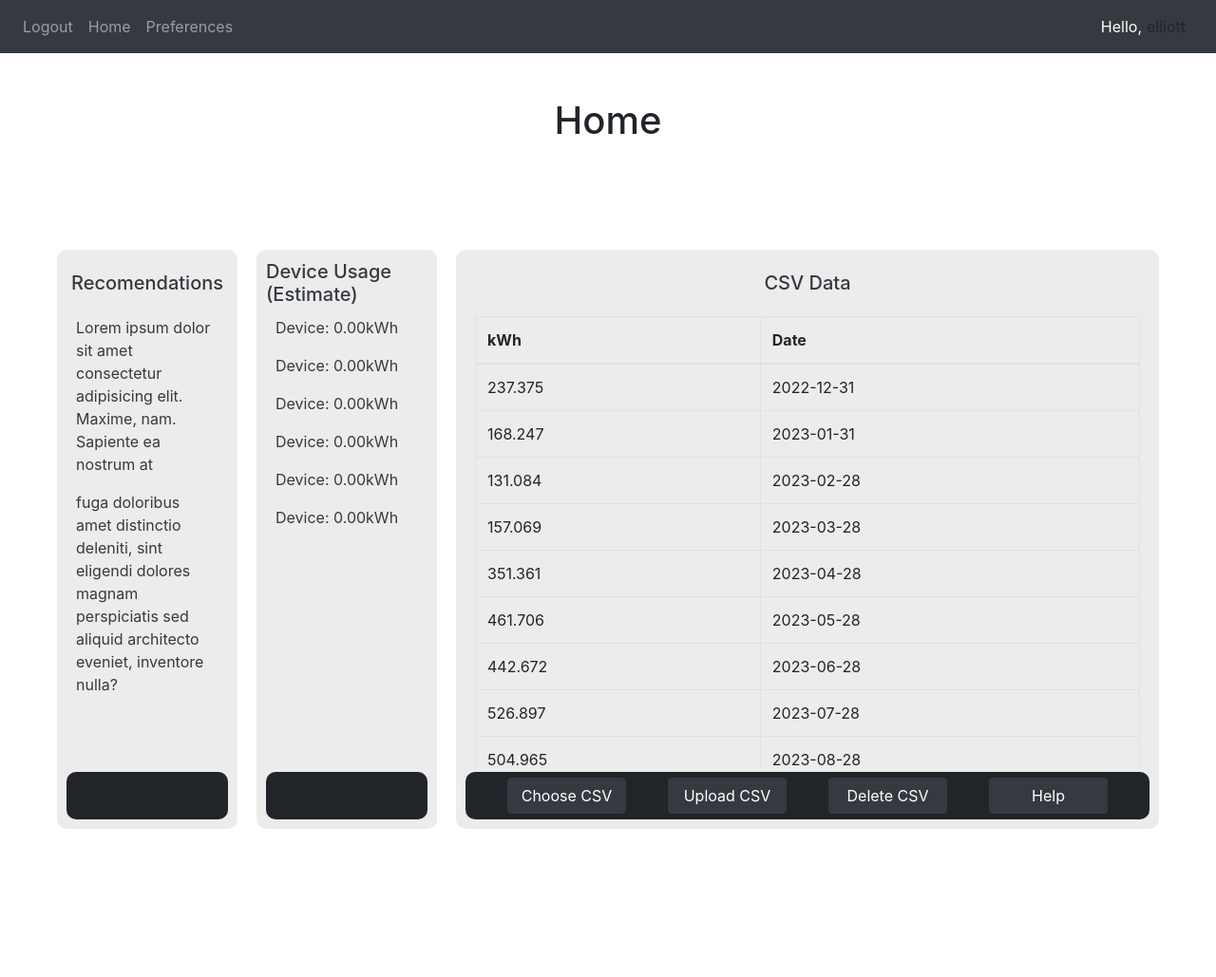
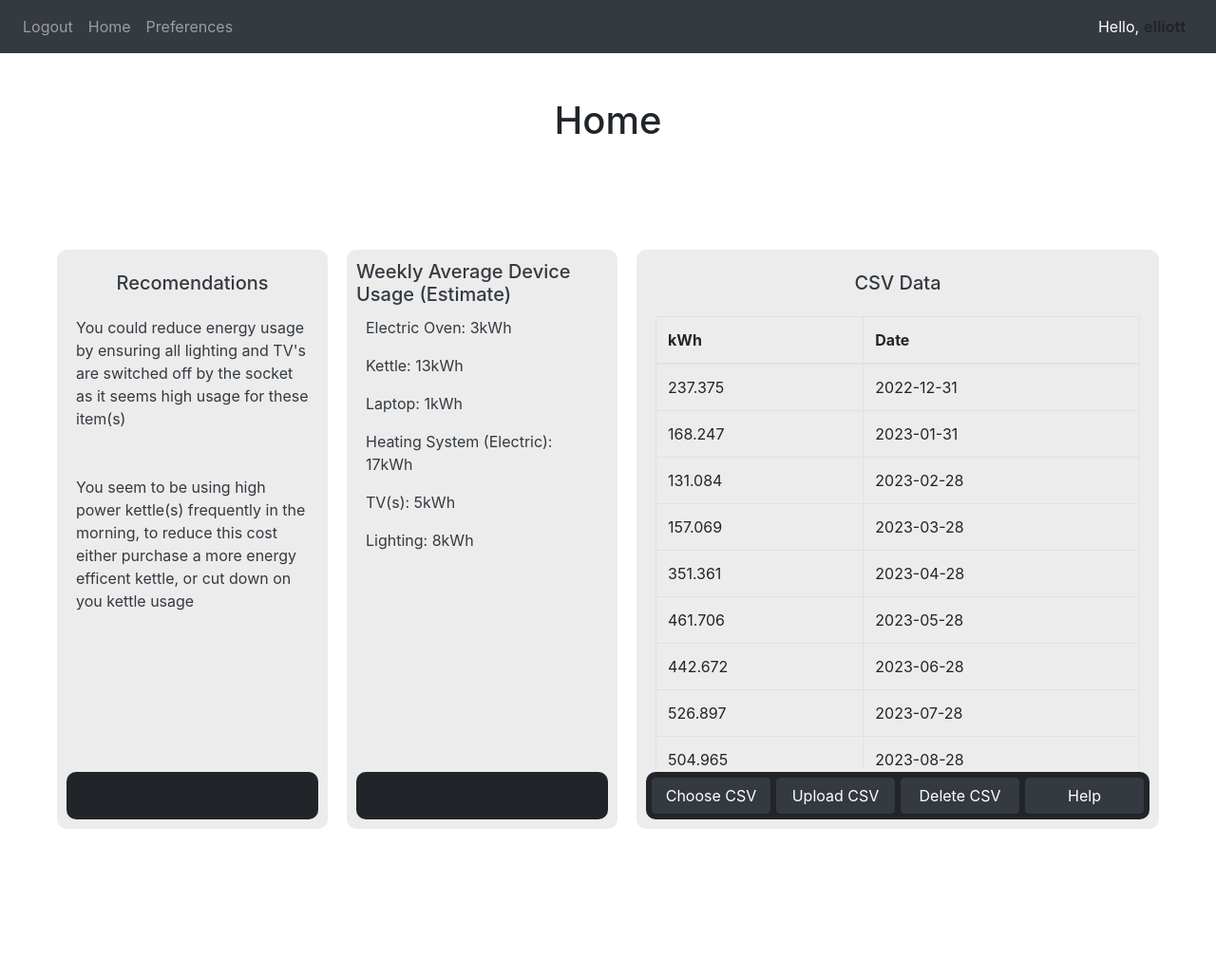
Before and after one commit to Bowriing/Honours, a Flask app: page / in a window 1280 px wide. Shown: the whole page at 95% size. Run offline with Flask 3, Linux system fonts and the light colour scheme; a user stored in the database is signed in; some libraries are stand-ins or nearby versions.

Commit message:
minor changes

```diff
--- a/website/templates/base.html
+++ b/website/templates/base.html
@@ -9,7 +9,7 @@
       <link rel="stylesheet" href="{{ url_for('static', filename='css/general.css') }}">
       <style>
         :root{
-         --dynamic-color: {{ session['color'] | default('#222222', true) }};
+         --dynamic-color: {{ session['color']}};
         }
       </style>
       {%block scripts%} {%endblock%}
@@ -38,7 +38,7 @@
           <div class="navbar-user" style="display: flex; flex-direction: row;">
             <a class="nav-item nav-link" style="color: white; padding-right: 0px!important;">Hello,</a>
           {% if current_user.is_authenticated %}
-            <a class="nav-item nav-link" style="color: var(--dynamic-color, white); padding-left: 5px!important;" >{{ current_user.firstName }}</a>
+            <a class="nav-item nav-link" style="color: var(--dynamic-color, white); padding-left: 5px!important; font-weight: bold;" >{{ current_user.firstName }}</a>
           </div>
           {% else %}
             <a class="nav-item nav-link" style="color: white; padding-left: 5px!important;" >You!</a>
--- a/website/templates/home.html
+++ b/website/templates/home.html
@@ -12,22 +12,24 @@
     <div class="tile" style="flex: 1;">
         <h2 class="tile-title text-dark">Recomendations</h2>
         <div class="tile-content" style="flex-direction: column;">
-            <p class="text-dark">Lorem ipsum dolor sit amet consectetur adipisicing elit. Maxime, nam. Sapiente ea nostrum at </p>
-            <p class="text-dark">fuga doloribus amet distinctio deleniti, sint eligendi dolores magnam perspiciatis sed aliquid architecto eveniet, inventore nulla?</p>
+            <p class="text-dark">You could reduce energy usage by ensuring all lighting and TV's are switched off by the socket as it seems high usage for these item(s)</p>
+            <p>    </p>
+            <p>    </p>
+            <p class="text-dark">You seem to be using high power kettle(s) frequently in the morning, to reduce this cost either purchase a more energy efficent kettle, or cut down on you kettle usage</p>
         </div>
         <div class="tile-bottom">
         </div>
     </div>
 
     <div class="tile" style="flex: 1;">
-        <h2 class="tile-title text-dark">Device Usage (Estimate)</h2>
+        <h2 class="tile-title text-dark">Weekly Average Device Usage (Estimate)</h2>
         <div class="tile-content" style="flex-direction: column;">
-            <p class="text-dark">Device: 0.00kWh</p>
-            <p class="text-dark">Device: 0.00kWh</p>
-            <p class="text-dark">Device: 0.00kWh</p>
-            <p class="text-dark">Device: 0.00kWh</p>
-            <p class="text-dark">Device: 0.00kWh</p>
-            <p class="text-dark">Device: 0.00kWh</p>
+            <p class="text-dark">Electric Oven: 3kWh</p>
+            <p class="text-dark">Kettle: 13kWh</p>
+            <p class="text-dark">Laptop: 1kWh</p>
+            <p class="text-dark">Heating System (Electric): 17kWh</p>
+            <p class="text-dark">TV(s): 5kWh</p>
+            <p class="text-dark">Lighting: 8kWh</p>
         </div>
         <div class="tile-bottom">
         </div>
@@ -38,7 +40,7 @@
 
         <div class="tile-content">
             {% if csv_data %}
-            <div class="scrollable-table" style="height: 475px; width: 700px;">
+            <div class="scrollable-table" style="height: 475px; width: 100%;">
                 <table class="table table-bordered">
                     <thead>
                         <tr>
```
Also changed, not shown: website/templates/preferences.html (+16 -2 lines), instance/database.db, website/static/css/general.css (line endings or trailing spaces).
